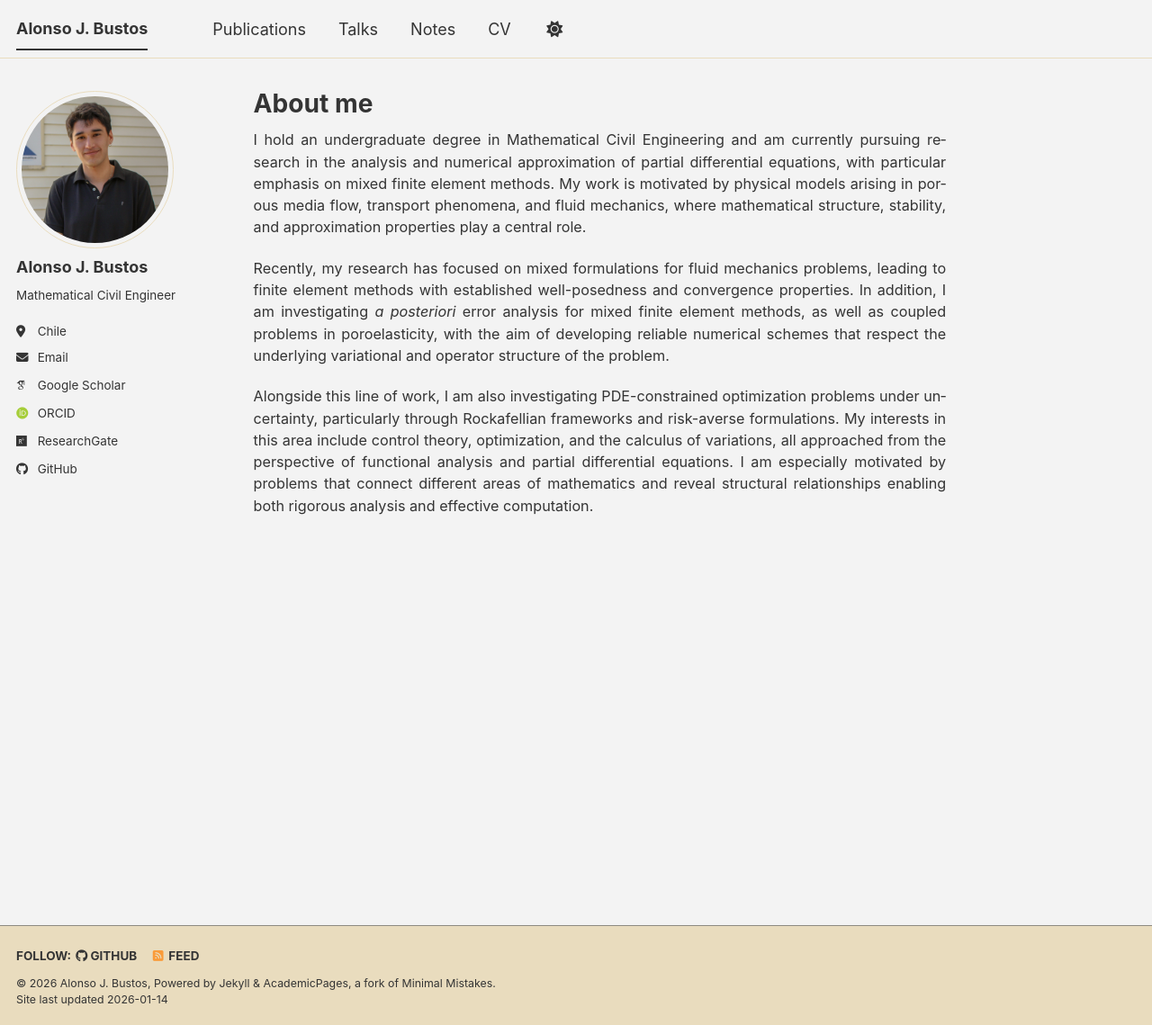
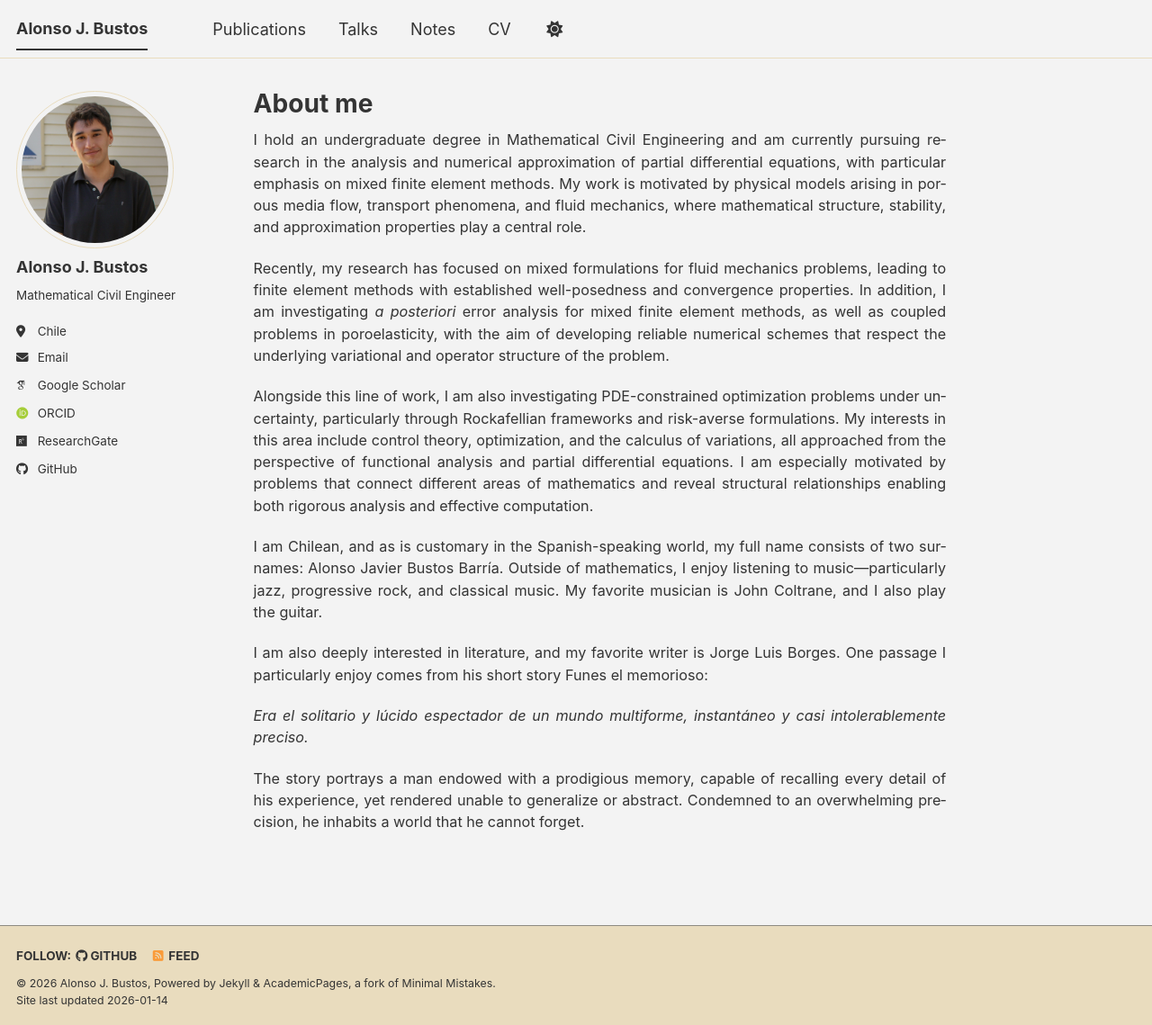
Before and after one commit to alonsojbustos/alonsojbustos.github.io, a Jekyll site: the page built from _pages/about.md, in a window 1280 px wide and 1139 px high. Shown: the whole window at 90% size. Built offline with Jekyll 4.4.1, drawn with Linux system fonts in a browser that asks for light colours; some web fonts are replaced; a script bundle is joined from its source files by our own code; library files that are not in the unit come from our copies.

Commit message:
Update about.md

```diff
--- a/_pages/about.md
+++ b/_pages/about.md
@@ -7,8 +7,19 @@ redirect_from:
   - /about.html
 ---
 
+
 I hold an undergraduate degree in Mathematical Civil Engineering and am currently pursuing research in the analysis and numerical approximation of partial differential equations, with particular emphasis on mixed finite element methods. My work is motivated by physical models arising in porous media flow, transport phenomena, and fluid mechanics, where mathematical structure, stability, and approximation properties play a central role.
 
 Recently, my research has focused on mixed formulations for fluid mechanics problems, leading to finite element methods with established well-posedness and convergence properties. In addition, I am investigating *a posteriori* error analysis for mixed finite element methods, as well as coupled problems in poroelasticity, with the aim of developing reliable numerical schemes that respect the underlying variational and operator structure of the problem.
 
 Alongside this line of work, I am also investigating PDE-constrained optimization problems under uncertainty, particularly through Rockafellian frameworks and risk-averse formulations. My interests in this area include control theory, optimization, and the calculus of variations, all approached from the perspective of functional analysis and partial differential equations. I am especially motivated by problems that connect different areas of mathematics and reveal structural relationships enabling both rigorous analysis and effective computation.
+
+I am Chilean, and as is customary in the Spanish-speaking world, my full name consists of two surnames: Alonso Javier Bustos Barría. Outside of mathematics, I enjoy listening to music—particularly jazz, progressive rock, and classical music. My favorite musician is John Coltrane, and I also play the guitar.
+
+I am also deeply interested in literature, and my favorite writer is Jorge Luis Borges. One passage I particularly enjoy comes from his short story Funes el memorioso:
+
+<p align="center"><em>
+Era el solitario y lúcido espectador de un mundo multiforme, instantáneo y casi intolerablemente preciso.
+</em></p>
+
+The story portrays a man endowed with a prodigious memory, capable of recalling every detail of his experience, yet rendered unable to generalize or abstract. Condemned to an overwhelming precision, he inhabits a world that he cannot forget.
```
